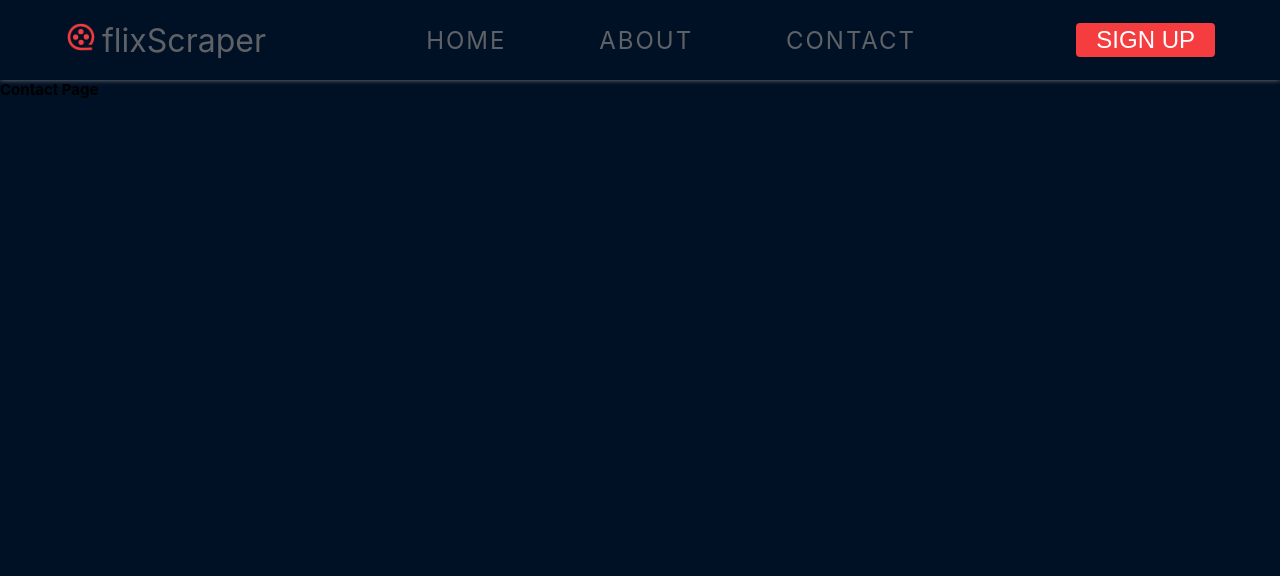
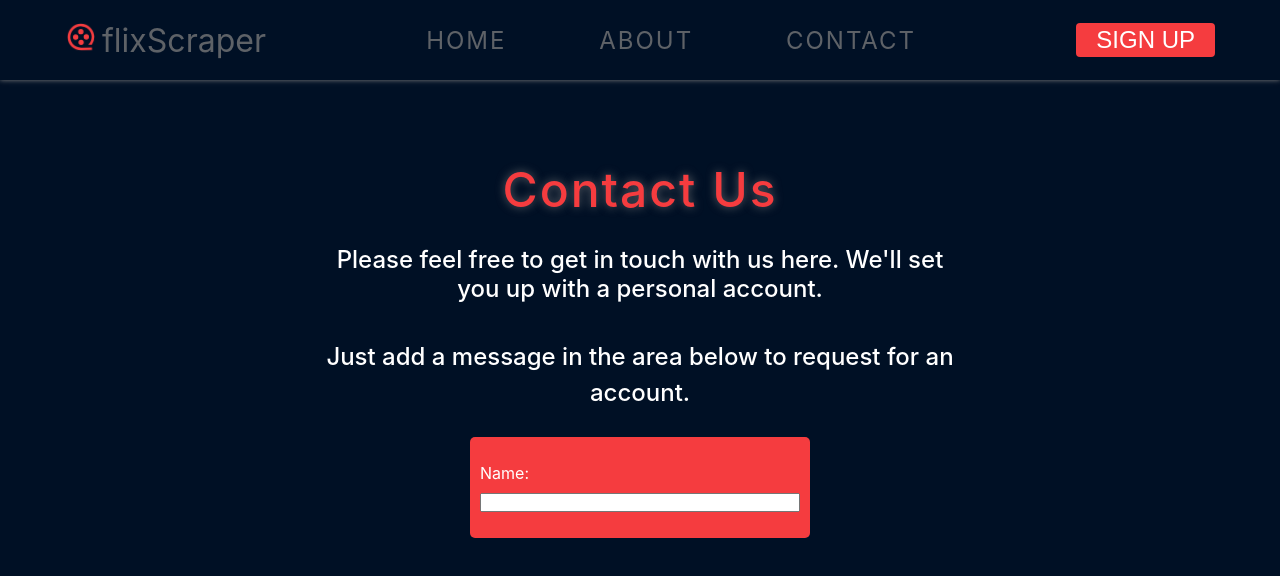
Before and after one commit to fidsta1990/flick-scraper, a React (Create React App) app: page /contact in a window 1280 px wide. Shown: the top 576 px of the page. Built offline with nearby package versions, Linux system fonts and the light colour scheme; no server answers.

Commit message:
started adding content to contact component and styling

```diff
--- a/src/index.scss
+++ b/src/index.scss
@@ -597,8 +597,6 @@ Movie
     }
   }
 }
-.movie-footer {
-}
 
 @media (min-width: 768px) {
   .single-movie {
@@ -606,18 +604,73 @@ Movie
       font-size: 4.8rem;
     }
   }
+}
 
-  // .movie-header {
-  //   img {
-  //     max-width: 400px;
-  //   }
-  // }
-  // .movie-info {
-  // }
-  // .movie-review {
-  // }
-  // .movie-footer {
-  // }
+/*
+===============
+Contact
+===============
+*/
+.contact {
+  margin: 8rem 0 0;
+  color: $white;
+
+  h2 {
+    color: $btnMain;
+    text-shadow: 0 0 10px $links;
+    font-size: 3.2rem;
+    font-weight: 450;
+    text-align: center;
+    letter-spacing: $spacing;
+  }
+
+  h3,
+  p {
+    font-size: 1.6rem;
+    text-align: center;
+    font-weight: 450;
+    padding: 1rem;
+    width: 100%;
+    max-width: 350px;
+    margin: 1.6rem auto;
+  }
+}
+
+.contact .contact-form {
+  width: 100%;
+  max-width: 340px;
+  background: $btnMain;
+  padding: 1rem;
+  margin: auto;
+  border-radius: $radiusL;
+
+  .form-group {
+    margin: 1.6rem 0;
+    width: 100%;
+
+    label {
+      font-size: 1.6rem;
+    }
+
+    .form-control {
+      width: 100%;
+      margin-top: 1rem;
+    }
+  }
+}
+
+@media (min-width: 768px) {
+  .contact {
+    h2 {
+      font-size: 4.8rem;
+    }
+
+    h3,
+    p {
+      font-size: 2.4rem;
+      max-width: 650px;
+    }
+  }
 }
 
 /*
@@ -651,7 +704,7 @@ Footer
 footer {
   min-height: 10vh;
   font-family: var(--fontFam);
-  background: #383838;
+  background: $btnHover;
 
   .section {
     display: flex;
--- a/src/pages/Contact.jsx
+++ b/src/pages/Contact.jsx
@@ -1,12 +1,27 @@
-import React from 'react'
-
+import React, { useState, useEffect } from "react";
 
 const Contact = () => {
+
+const [input, setInput] = useState('')
+
   return (
-    <div>
-      <h2>Contact Page</h2>
-    </div>
-  )
-}
+    <section className="contact">
+      <h2>Contact Us</h2>
+      <h3>
+        Please feel free to get in touch with us here. We'll set you up with a
+        personal account.
+      </h3>
+      <p>Just add a message in the area below to request for an account.</p>
+      <article className="section">
+        <form className="contact-form">
+          <div className="form-group">
+            <label htmlFor="name">Name:</label>
+            <input type="text" className="form-control" />
+          </div>
+        </form>
+      </article>
+    </section>
+  );
+};
 
-export default Contact
+export default Contact;
```
